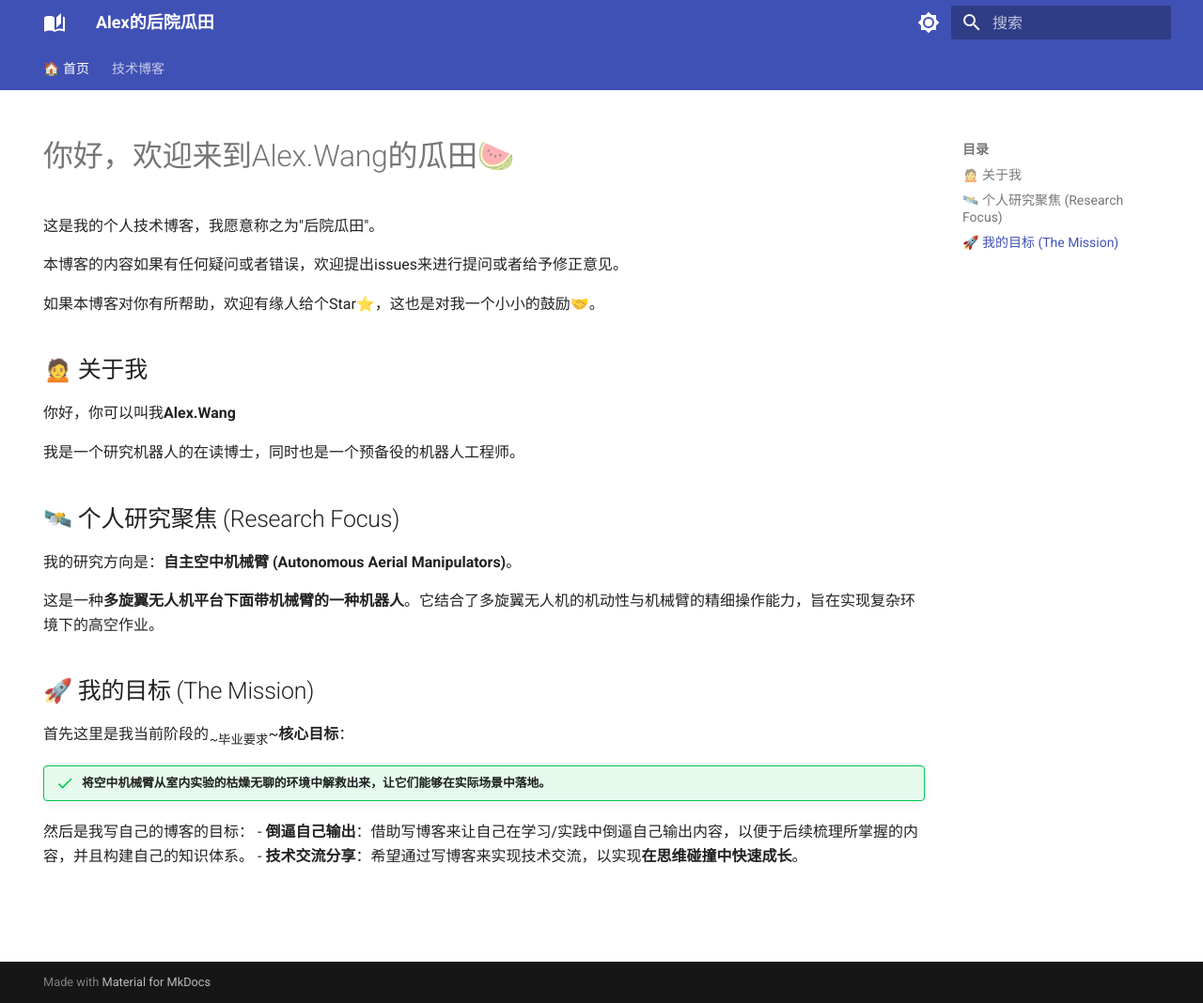
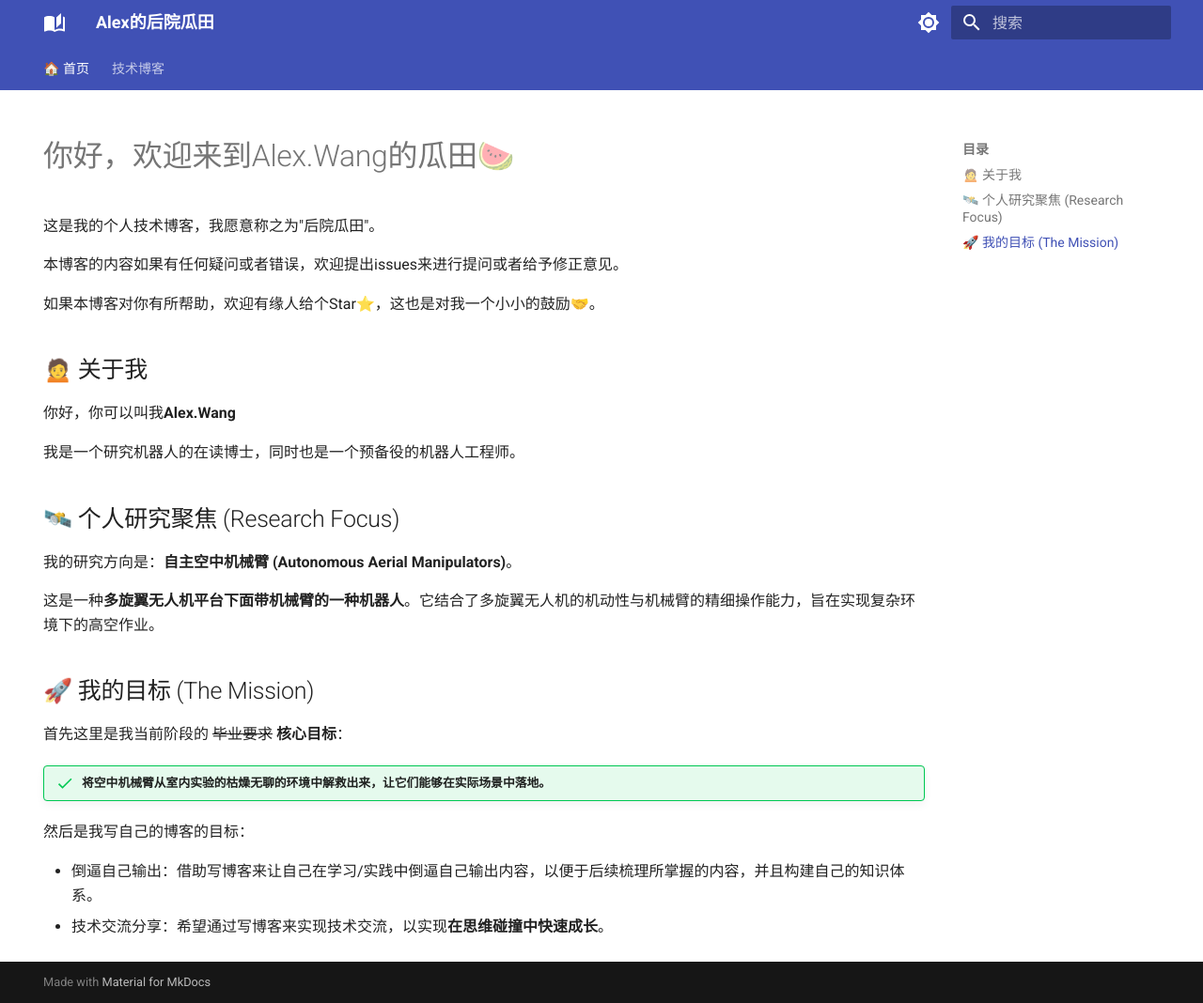
Before and after one commit to Alex-WangHT/Alex-Blog, an MkDocs documentation site: the page built from docs/index.md, in a window 1280 px wide and 1068 px high. Shown: the whole window at 94% size. Built offline with MkDocs 1.6.1 and Material for MkDocs 9.7.7, drawn with Linux system fonts in a browser that asks for light colours.

Commit message:
Refactor mission statement section for improved clarity and formatting

```diff
--- a/docs/index.md
+++ b/docs/index.md
@@ -19,8 +19,9 @@ hide:
 
 这是一种**多旋翼无人机平台下面带机械臂的一种机器人**。它结合了多旋翼无人机的机动性与机械臂的精细操作能力，旨在实现复杂环境下的高空作业。
 ## 🚀 我的目标 (The Mission)
-首先这里是我当前阶段的~~毕业要求~~**核心目标**：
+首先这里是我当前阶段的 ~~毕业要求~~ **核心目标**：
 !!! success "将空中机械臂从室内实验的枯燥无聊的环境中解救出来，让它们能够在实际场景中落地。"
 然后是我写自己的博客的目标：
-- **倒逼自己输出**：借助写博客来让自己在学习/实践中倒逼自己输出内容，以便于后续梳理所掌握的内容，并且构建自己的知识体系。
-- **技术交流分享**：希望通过写博客来实现技术交流，以实现**在思维碰撞中快速成长**。
+
+- 倒逼自己输出：借助写博客来让自己在学习/实践中倒逼自己输出内容，以便于后续梳理所掌握的内容，并且构建自己的知识体系。
+- 技术交流分享：希望通过写博客来实现技术交流，以实现**在思维碰撞中快速成长**。
```
